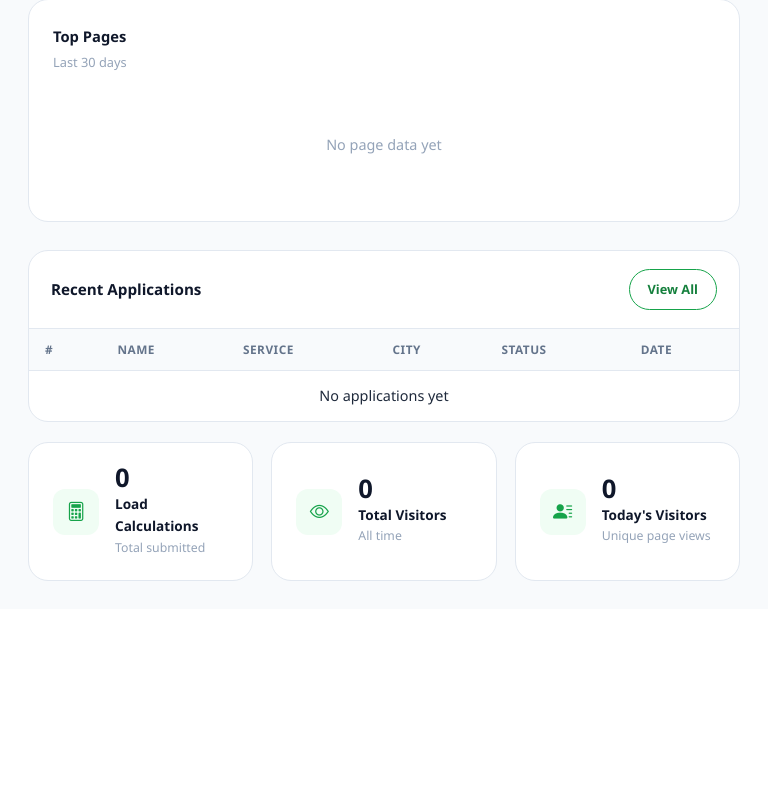
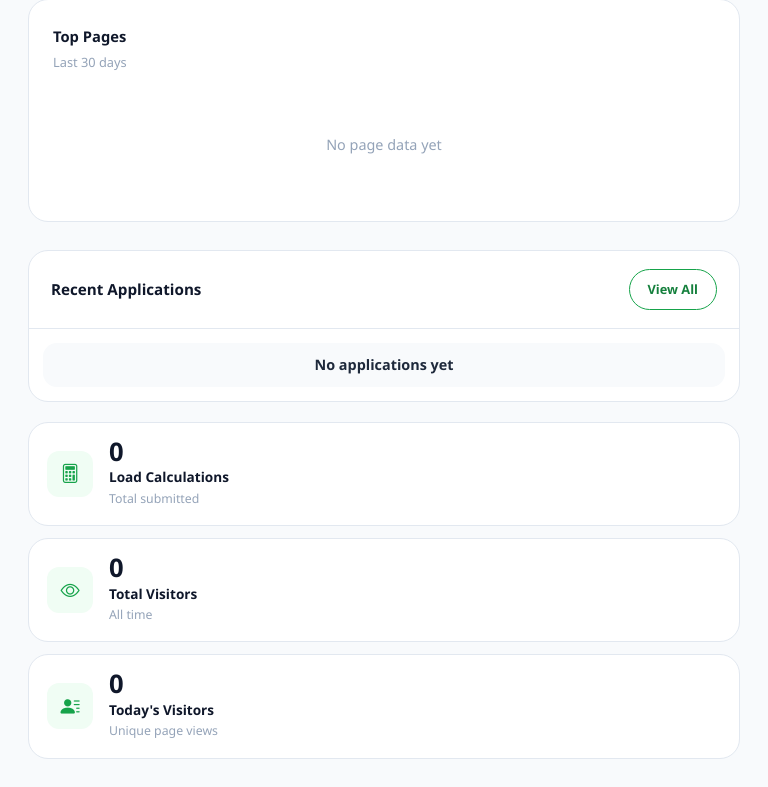
Before and after one commit to hassan-t8/wepower-solar-php, a PHP site: page /admin/dashboard.php in a window 768 px wide. Shown: the part 1322-2109 px from the top of the page. Before the commit the page ends 1903 px from the top, so only its background shows below. Run offline with PHP 8.4, Linux system fonts and the light colour scheme; the visitor is signed in with stand-in values (Sample User, id 1); data comes from the database, SQL or seed files in the repository; data that the repository does not hold is empty; some libraries are stand-ins or nearby versions.

Commit message:
Admin responsive: no sideways scrolling on phones, tablets or laptops
- Dashboard quick stats (Load Calculations / Total / Today's visitors)
  were a fixed 3-column row that widened the page on phones; now 3 across
  on wide screens, stacked below 900px.
- Admin tables become labelled cards up to 1260px (one per row on phones,
  two per row on tablets/small laptops): column names come from the table
  header via admin-common.js, actions sit at the bottom, date+time stay
  together. Applies to all list pages, the dashboard and Job Postings.
- 1261-1700px: compact table cells; long emails/text wrap, phone numbers
  stay on one line, so all columns fit without sideways scrolling.

Co-Authored-By: Claude Opus 5.5 <noreply@anthropic.com>

```diff
--- a/admin/dashboard.php
+++ b/admin/dashboard.php
@@ -52,7 +52,7 @@ require_once __DIR__ . '/includes/admin-header.php';
     </div>
   </div>
 
-  <div style="display:grid;grid-template-columns:repeat(3,1fr);gap:18px;margin-top:20px" id="quickStatsRow"></div>
+  <div class="adm-quick-stats" id="quickStatsRow"></div>
 </div>
 
 <script src="https://cdn.jsdelivr.net/npm/chart.js@4"></script>
--- a/assets/css/admin.css
+++ b/assets/css/admin.css
@@ -576,3 +576,71 @@ table.adm-table { width:100%; border-collapse:collapse; font-size:.855rem; }
 .pw-meter span[data-level="3"] { background:#22c55e; }
 .pw-meter span[data-level="4"] { background:#15803d; }
 .pw-hint { font-size:.78rem; color:var(--gray-500); margin-top:5px; }
+
+/* Dashboard quick stats: 3 across on wide screens, stacked on small ones */
+.adm-quick-stats { display:grid; grid-template-columns:repeat(3, minmax(0, 1fr)); gap:18px; margin-top:20px; }
+.adm-quick-card { background:#fff; border-radius:var(--radius-lg); padding:22px 24px; border:1px solid var(--gray-200); display:flex; gap:16px; align-items:center; min-width:0; }
+@media (max-width:900px) { .adm-quick-stats { grid-template-columns:1fr; gap:12px; } .adm-quick-card { padding:16px 18px; } }
+
+/* Admin tables become cards on phones and tablets (labels come from admin-common.js).
+   Up to 1260px the content area is too narrow for 8-10 columns without sideways scrolling. */
+@media (max-width:1260px) {
+  .adm-table-wrap { overflow-x:visible; }
+  table.adm-table, table.adm-table tbody { display:block; width:100%; }
+  table.adm-table thead { display:none; }
+  .adm-table tr {
+    display:block; margin:12px; background:#fff; border:1px solid var(--gray-200);
+    border-radius:14px; overflow:hidden; box-shadow:0 1px 2px rgba(15,23,42,.04);
+  }
+  .adm-table tr:hover td { background:transparent; }
+  .adm-table td {
+    display:flex; align-items:center; justify-content:space-between; gap:14px;
+    padding:9px 14px; border-bottom:1px solid var(--gray-100); text-align:right; min-width:0;
+  }
+  .adm-table td::before {
+    content:attr(data-label); flex-shrink:0; text-align:left;
+    font-size:.68rem; font-weight:700; letter-spacing:.5px; text-transform:uppercase; color:var(--gray-400);
+  }
+  .adm-table td[data-label=""]::before { display:none; }
+  .adm-table td > * { min-width:0; max-width:70%; white-space:normal !important; overflow-wrap:anywhere; }
+  .adm-table td > span[style*="max-width"] { max-width:70% !important; }
+  /* first cell (#id) is the card header */
+  .adm-table td:first-child { background:var(--gray-50); font-weight:700; }
+  .adm-table tr:last-child td, .adm-table td:last-child { border-bottom:none; }
+  /* action buttons: own row, right aligned, easy to tap */
+  .adm-table td:last-child { justify-content:flex-end; padding:10px 14px; }
+  .adm-table td:last-child::before { margin-right:auto; }
+  .adm-table td:last-child > div { max-width:none; }
+  .adm-action-btn { width:38px; height:38px; }
+  /* keep date and time together on the right */
+  .adm-table td.adm-date-cell { justify-content:flex-end; gap:4px; }
+  .adm-table td.adm-date-cell::before { margin-right:auto; }
+  .adm-date-cell span, .adm-date-cell small { display:inline; max-width:none; }
+  .adm-date-cell small::before { content:"· "; }
+  /* "Loading…" / "No records" rows stay plain */
+  .adm-table tr.adm-row-msg { border:none; box-shadow:none; background:transparent; }
+  .adm-table tr.adm-row-msg td { display:block; text-align:center; }
+  .adm-table tr.adm-row-msg td::before { display:none; }
+  .adm-pagination { padding:12px 16px; }
+}
+
+/* Tablets / small laptops: cards two per row */
+@media (min-width:700px) and (max-width:1260px) {
+  table.adm-table tbody { display:grid; grid-template-columns:repeat(2, minmax(0, 1fr)); gap:14px; padding:14px; align-items:start; }
+  .adm-table tr { margin:0; }
+  .adm-table tr.adm-row-msg { grid-column:1 / -1; }
+}
+
+/* Laptops (1261-1700px): compact table so all columns fit without sideways scrolling */
+@media (min-width:1261px) and (max-width:1700px) {
+  .adm-table th { padding:10px 10px; font-size:.7rem; }
+  .adm-table td { padding:11px 10px; font-size:.82rem; }
+  .adm-table td span { white-space:normal !important; overflow-wrap:break-word; }
+  .adm-table td:has(> span) { max-width:220px; }
+  /* only long emails may break anywhere; phone numbers stay on one line */
+  .adm-table td[data-label="Email"] span { overflow-wrap:anywhere; }
+  .adm-table td[data-label="Phone"], .adm-table td[data-label="Phone"] span { white-space:nowrap !important; }
+  .adm-table .adm-date-cell span, .adm-table .status-badge { white-space:nowrap !important; overflow-wrap:normal; }
+  .adm-table .adm-select-sm { padding:5px 6px; font-size:.78rem; }
+  .adm-table .adm-action-btn { width:30px; height:30px; }
+}
--- a/assets/js/admin/admin-common.js
+++ b/assets/js/admin/admin-common.js
@@ -315,3 +315,26 @@
 
   render();
 })();
+
+/**
+ * Mobile-friendly tables: copy each column header onto its cells as
+ * data-label, so on phones every row can be shown as a card
+ * ("Name: …", "Phone: …") instead of a wide table that scrolls sideways
+ * (styles in admin.css). Re-runs whenever a table's rows are re-rendered.
+ */
+(function () {
+  function label(table) {
+    const heads = Array.from(table.querySelectorAll('thead th')).map((th) => th.textContent.trim());
+    table.querySelectorAll('tbody tr').forEach((tr) => {
+      Array.from(tr.children).forEach((td, i) => {
+        if (td.hasAttribute('colspan')) { tr.classList.add('adm-row-msg'); return; }
+        td.setAttribute('data-label', heads[i] || '');
+      });
+    });
+  }
+  document.querySelectorAll('table.adm-table').forEach((table) => {
+    label(table);
+    const body = table.tBodies[0];
+    if (body) new MutationObserver(() => label(table)).observe(body, { childList: true });
+  });
+})();
--- a/assets/js/admin/dashboard.js
+++ b/assets/js/admin/dashboard.js
@@ -195,7 +195,7 @@
       { label: "Today's Visitors", value: stats.visitors.today, icon: 'bi-person-lines-fill', sub: 'Unique page views' },
     ];
     document.getElementById('quickStatsRow').innerHTML = quick.map((c) => `
-      <div style="background:#fff;border-radius:var(--radius-lg);padding:22px 24px;border:1px solid var(--gray-200);display:flex;gap:16px;align-items:center">
+      <div class="adm-quick-card">
         <div style="width:46px;height:46px;border-radius:12px;background:var(--green-50);display:flex;align-items:center;justify-content:center;color:var(--green-600);font-size:1.2rem;flex-shrink:0">
           <i class="bi ${c.icon}"></i>
         </div>
```
